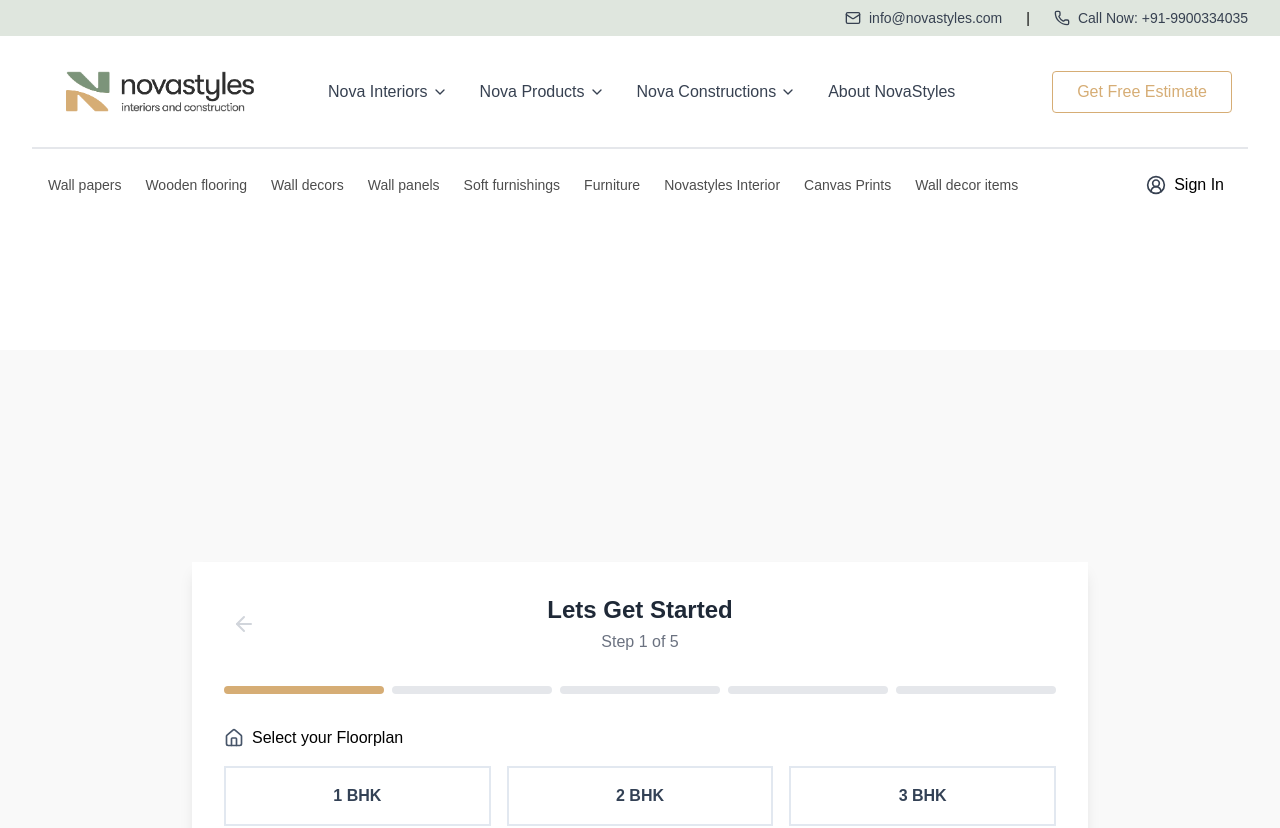
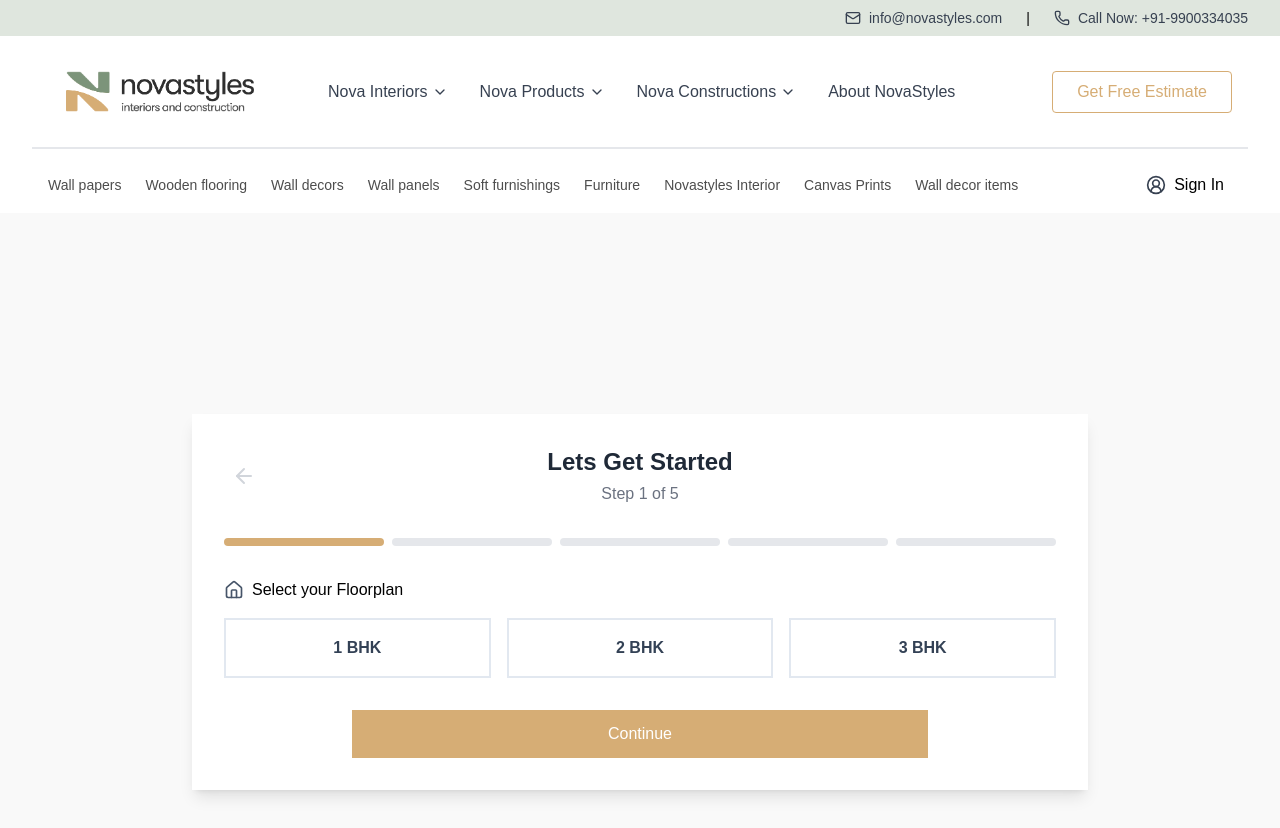
Before and after one commit to tirugit-2001/nova_styles_portfolio, a React (Vite) app: page /contactUs/interior in a window 1280 px wide. Shown: the top 828 px of the page. Built offline with nearby package versions, Linux system fonts and the light colour scheme; a web font is replaced by a local one.

Commit message:
Adjust padding in ConstructionContactForm and InteriorDesignForm for improved layout

```diff
--- a/src/pages/contactUs/ConstructionContactForm.tsx
+++ b/src/pages/contactUs/ConstructionContactForm.tsx
@@ -938,7 +938,7 @@ export default function ConstructionContactForm() {
   );
 
   return (
-    <div className="min-h-screen bg-gray-50 flex items-center justify-center p-4 mt-48">
+    <div className="min-h-screen bg-gray-50 flex items-center justify-center p-4 pt-20">
       {/* Toast Notification */}
       {showToast && (
         <div className={`fixed top-4 right-4 z-50 px-6 py-3 rounded-lg shadow-lg ${
--- a/src/pages/contactUs/InteriorContactForm.tsx
+++ b/src/pages/contactUs/InteriorContactForm.tsx
@@ -777,7 +777,7 @@ const handleSubmit = async () => {
 
   return (
     <>
-      <div className="min-h-screen bg-[#F9F9F9] flex items-center justify-center p-4 lg:mt-40">
+      <div className="min-h-screen bg-[#F9F9F9] flex items-center justify-center p-4 pt-10">
         <Toaster richColors position="top-center" />
         <div className="bg-white  shadow-lg  p-8 w-full max-w-4xl ">
           {/* Header */}
```
